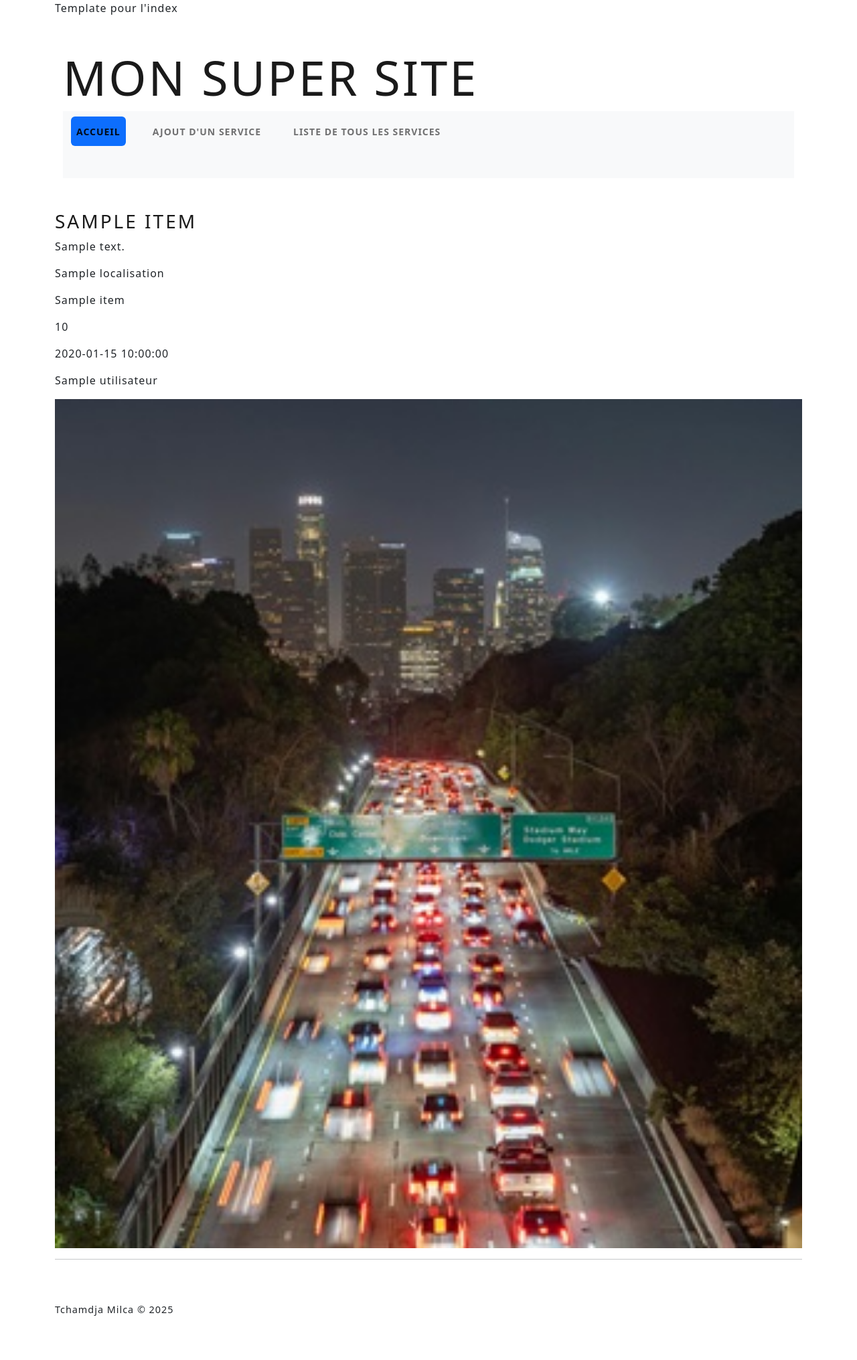
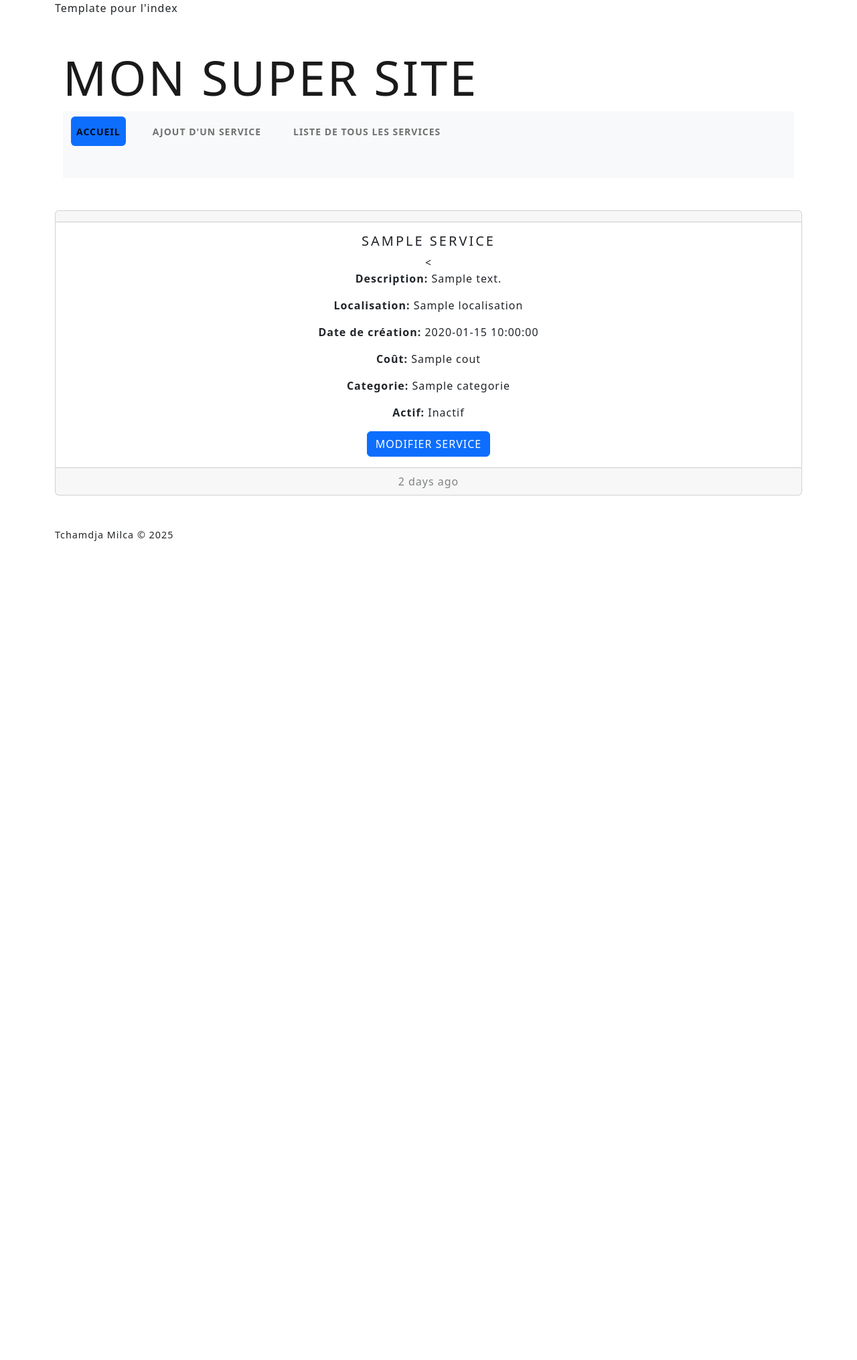
Before and after one commit to TchamdjaMilca/Tp1_Web3, a Flask app: template templates/details.jinja in a window 1280 px wide. Shown: the whole page at 67% size. After the commit the page ends 808 px from the top, so only its background shows below. Run offline with Flask 3, Linux system fonts and the light colour scheme; the template is opened without the code that fills it: most values are stand-ins (such as "Sample title", 1, 10 or a date in 2020).

Commit message:
Liste services affichées pages détails affichée

```diff
--- a/app.py
+++ b/app.py
@@ -4,7 +4,7 @@ Pour démontrer l'utilisation des templates
 
 import random
 
-from flask import Flask, render_template
+from flask import Flask, render_template, request , abort
 import bd
 
 app = Flask(__name__)
@@ -17,23 +17,30 @@ def index():
         with bd.creer_connexion() as conn:
             with conn.get_curseur() as curseur:
                 curseur.execute('SELECT s.id_service,s.titre,s.localisation, c.nom_categorie FROM services s' \
-                ' join categories c on s.id_categorie = c.id_categorie WHERE s.actif=1 LIMIT 5')
-                service = curseur.fetchall()
-                print(service)
-        return render_template('index.jinja', service=service)
+                ' join categories c on s.id_categorie = c.id_categorie WHERE s.actif=1 ORDER BY s.date_creation DESC LIMIT 5')
+                services = curseur.fetchall()
+
+        return render_template('index.jinja', services=services)
     except Exception as e:
-        print(f"Erreur de connexion à la base de données : {e}")
-        return "Erreur de connexion à la base de données"
+        print(e)
+        return "Erreur de connexion à la base de données",500
+
 @app.route('/details')
 def details_service():
-    try:
-        with bd.creer_connexion() as conn:
-            with conn.get_curseur() as curseur:
-                curseur.execute('SELECT * FROM services s join categories c on s.id_categorie =c.id_categorie')
-                service = curseur.fetchone()
-        return render_template('details.jinja', service=service)
-    except Exception as e:
-        return "Erreur de connexion a la bd", 500
+    """Détails d'un service"""
+    identifiant = request.args.get('id', type =int)
+    if not identifiant:
+        abort(400,"Identifiant manquant")
+    service={}
+    with bd.creer_connexion() as conn:
+        with conn.get_curseur() as curseur:
+            curseur.execute('SELECT s.id_service, s.titre, s.description ,s.localisation,s.date_creation, s.actif,s.cout, s.photo, c.nom_categorie as categorie FROM services s ' \
+            'join categories c on s.id_categorie =c.id_categorie WHERE s.id_service=%(id)s', {'id': identifiant})
+            service = curseur.fetchone()
+            if not service:
+             abort(404,"Service non trouvé")
+    return render_template('details.jinja', service=service)
+
 @app.route('/ajout')
 def ajout_service():
     """Ajouter un service à la base de données"""
@@ -43,8 +50,17 @@ def ajout_service():
 @app.route('/liste')
 def liste_service():
     """Ajouter un service à la base de données"""
+    try:
+        with bd.creer_connexion() as conn:
+            with conn.get_curseur() as curseur:
+                curseur.execute('SELECT s.id_service,s.titre,s.localisation, c.nom_categorie FROM services s' \
+                ' join categories c on s.id_categorie = c.id_categorie ORDER BY s.date_creation DESC ')
+                services = curseur.fetchall()
+        return render_template('liste.jinja', services=services)
+    except Exception as e:
+        print(e)
+        return "Erreur de connexion à la base de données",500
 
-    return render_template('liste.jinja')
 
 if __name__ == '__main__':
     app.run(debug=True)
--- a/templates/details.jinja
+++ b/templates/details.jinja
@@ -2,25 +2,37 @@ Template pour l'index
 {% extends "base.jinja" %}
 
 {% block contenu %}
+    {% if service %}
 
-    {% if service is none%}
-        <p> Aucun serivice</p>
-    {%elif service|length == 0%}
-        <p>Aucun service</p>
+        <div class="card text-center">
+             <div class="card-header">
+                {% if service.photo%}
+                    <img src="static/images/img2.jpg" class="card-img p-2" width="400" height="600" alt="Image par défaut">
+                {% endif %}
+             </div>
+             <div class="card-body">
+                <h5 class="card-title">{{service.titre}}</h5>
+                <<p class="card-text"><strong>Description: </strong>{{service.description}}</p>
+                <p class="card-text"><strong>Localisation: </strong>{{service.localisation}}</p>
+                <p class="card-text"><strong>Date de création: </strong>{{service.date_creation}}</p>
+                <p class="card-text"><strong>Coût: </strong>{{service.cout}} </p>
+                <p class="card-text"><strong>Categorie: </strong>{{service.categorie}}</p>
+                <p class="card-text"><strong>Actif: </strong>
+                    {% if service.actif%}
+                        Actif
+                    {% else %}
+                        Inactif
+                    {% endif %}
+                </p>
+                <a href="#" class="btn btn-primary">Modifier service</a>
+             </div>
+            <div class="card-footer text-body-secondary">
+                2 days ago
+            </div>
+        </div>
+
     {% else %}
-        <div>
-
-                <h3>{{ s.titre }}</h3>
-                <p>{{ s.description }}</p>
-                <p>{{ s.localisation }}</p>
-                <p>{{ s.nom_categorie }}</p>
-                <p>{{ s.prix }}</p>
-                <p>{{ s.date_publication }}</p>
-                <p>{{ s.utilisateur }}</p>
-                <img src="static/images/img1.jpg" class="card-img-top" alt="1">
-                <hr>
-
-        </div>
+        <p>Aucun service trouvé.</p>
     {% endif %}
 
 {% endblock %}
```
Also changed, not shown: templates/index.jinja (+4 -4 lines), templates/liste.jinja (+26 -5 lines), static/images/img2.jpg (added).
